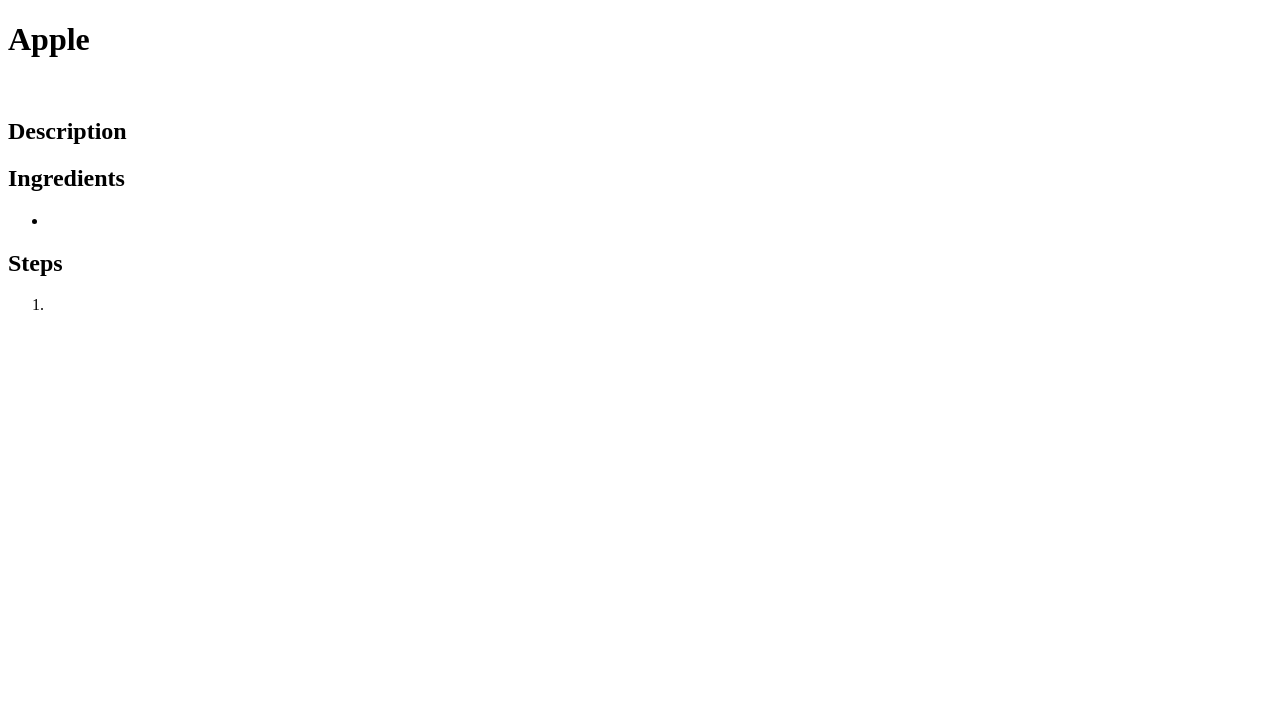
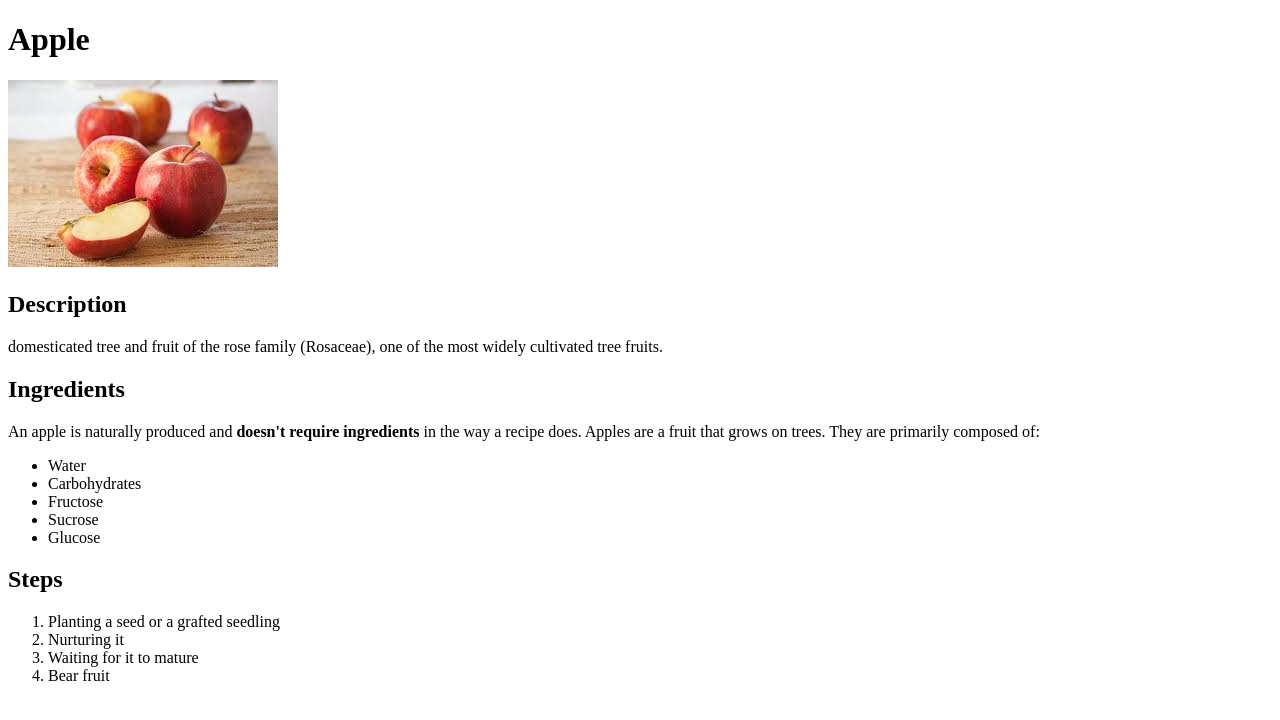
Before and after one commit to bernit1/recipes-test, a plain HTML site: page pages/apple.html in a window 1280 px wide. Drawn offline with Linux system fonts and the light colour scheme.

Commit message:
Add content to recipe apple page

```diff
--- a/pages/apple.html
+++ b/pages/apple.html
@@ -8,19 +8,30 @@
 
     <body>
         <h1>Apple</h1>
-        <img src="">
+        <img src="../img/apple.png">
 
         <h2>Description</h2>
-        <p></p>
+        <p>domesticated tree and fruit of the rose family (Rosaceae),
+            one of the most widely cultivated tree fruits.</p>
 
         <h2>Ingredients</h2>
+        <p>An apple is naturally produced and <strong>doesn't require
+            ingredients</strong> in the way a recipe does. Apples are a
+            fruit that grows on trees. They are primarily composed of:</p>
         <ul>
-            <li></li>
+            <li>Water</li>
+            <li>Carbohydrates</li>
+            <li>Fructose</li>
+            <li>Sucrose</li>
+            <li>Glucose</li>
         </ul>
 
         <h2>Steps</h2>
         <ol>
-            <li></li>
+            <li>Planting a seed or a grafted seedling</li>
+            <li>Nurturing it</li>
+            <li>Waiting for it to mature</li>
+            <li>Bear fruit</li>
         </ol>
 
     </body>
```
